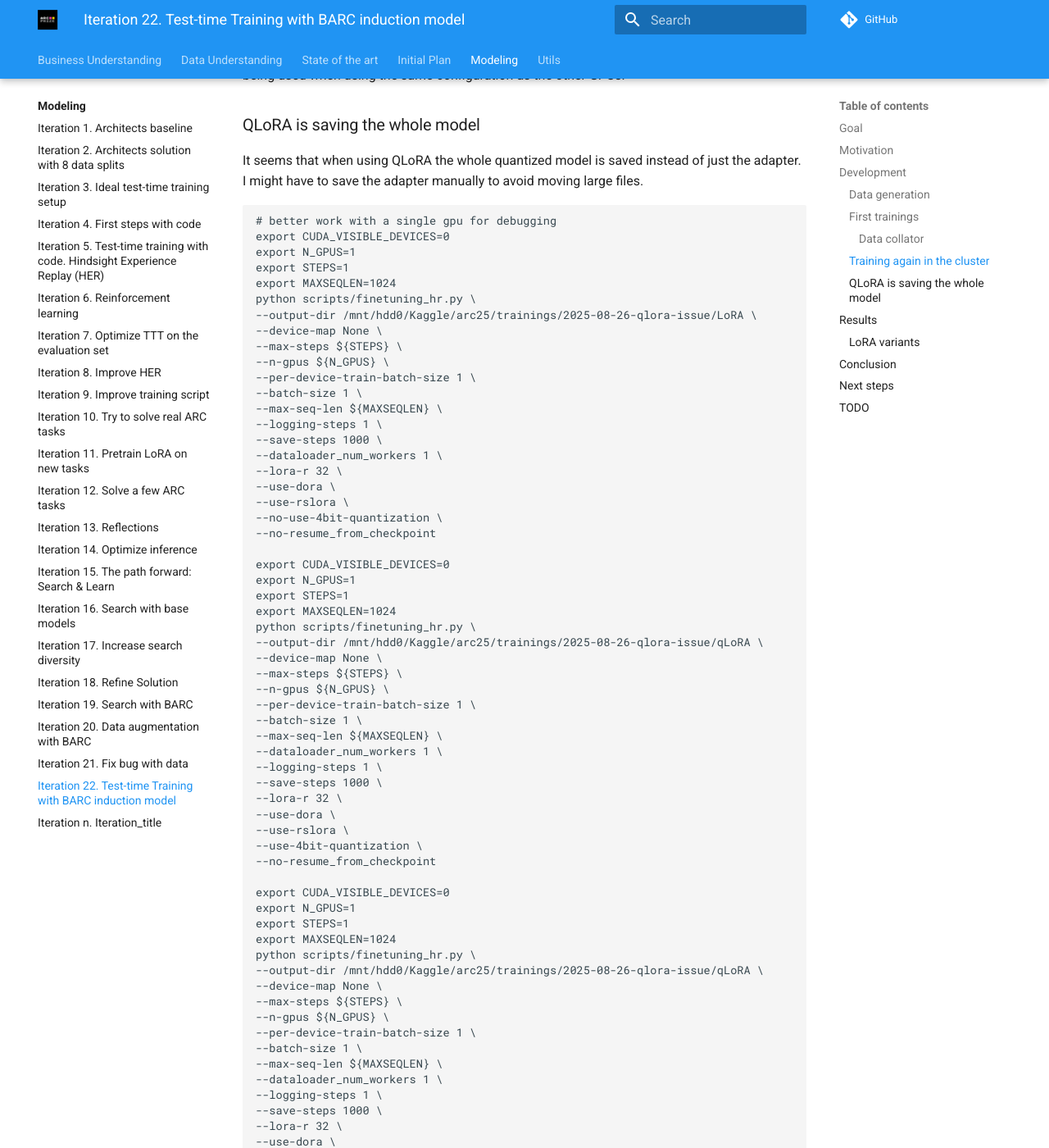
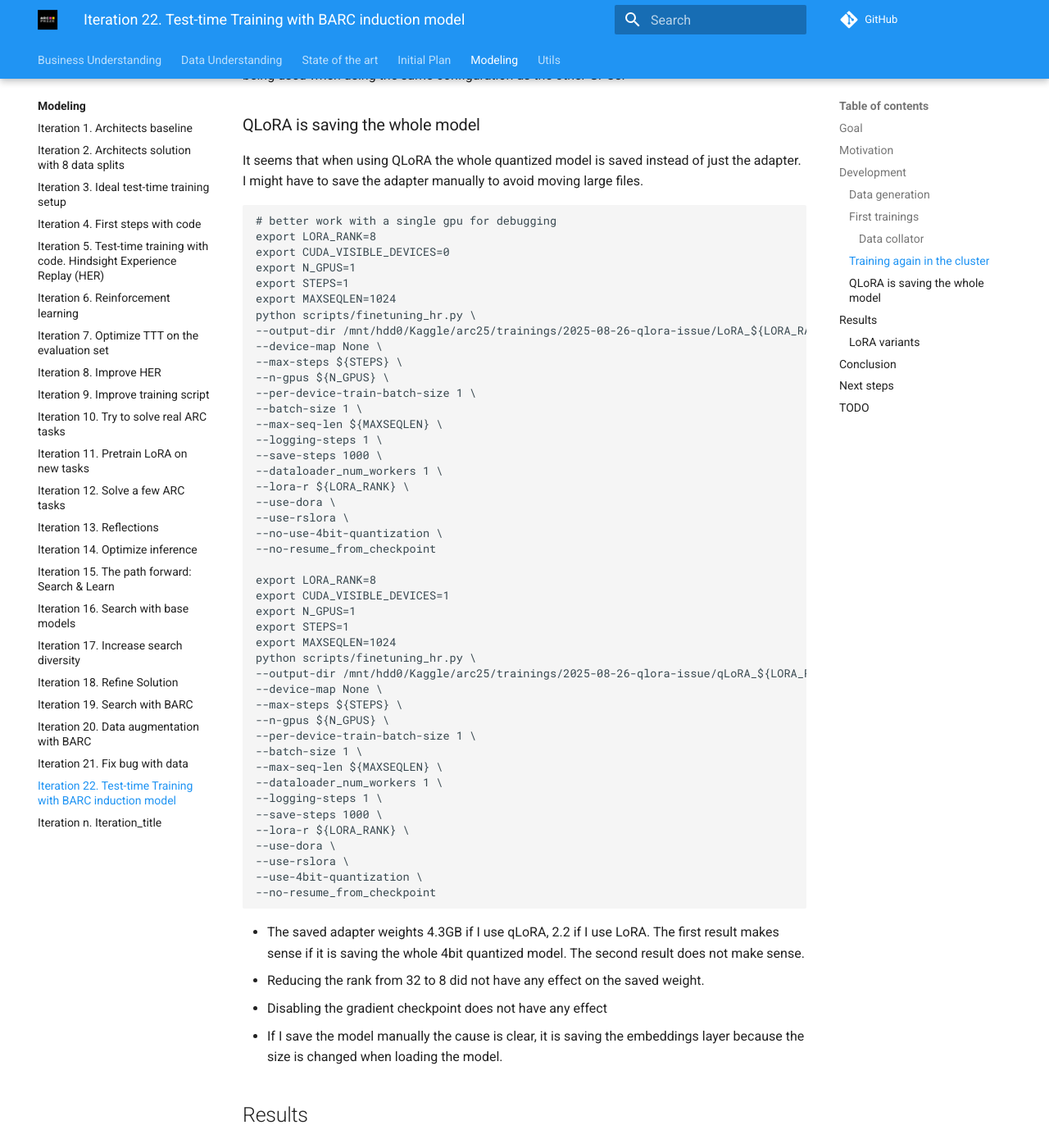
Before and after one commit to ironbar/arc25, an MkDocs documentation site: the page built from docs/modeling/Iteration_22_ttt_BARC.md, in a window 1280 px wide and 1400 px high, scrolled down 4026 px. Shown: the whole window at 82% size. Built offline with MkDocs 1.6.1 and Material for MkDocs 9.7.7, drawn with Linux system fonts in a browser that asks for light colours; comment, search, counter and statistics services are not loaded; some of the changed text lies outside the part shown.

Commit message:
found the cause of the problem where the lora adapter uses too much space on disk

````diff
--- a/docs/modeling/Iteration_22_ttt_BARC.md
+++ b/docs/modeling/Iteration_22_ttt_BARC.md
@@ -193,12 +193,13 @@ have to save the adapter manually to avoid moving large files.
 
 ```bash
 # better work with a single gpu for debugging
+export LORA_RANK=8
 export CUDA_VISIBLE_DEVICES=0
 export N_GPUS=1
 export STEPS=1
 export MAXSEQLEN=1024
 python scripts/finetuning_hr.py \
---output-dir /mnt/hdd0/Kaggle/arc25/trainings/2025-08-26-qlora-issue/LoRA \
+--output-dir /mnt/hdd0/Kaggle/arc25/trainings/2025-08-26-qlora-issue/LoRA_${LORA_RANK} \
 --device-map None \
 --max-steps ${STEPS} \
 --n-gpus ${N_GPUS} \
@@ -208,18 +209,19 @@ python scripts/finetuning_hr.py \
 --logging-steps 1 \
 --save-steps 1000 \
 --dataloader_num_workers 1 \
---lora-r 32 \
+--lora-r ${LORA_RANK} \
 --use-dora \
 --use-rslora \
 --no-use-4bit-quantization \
 --no-resume_from_checkpoint
 
-export CUDA_VISIBLE_DEVICES=0
+export LORA_RANK=8
+export CUDA_VISIBLE_DEVICES=1
 export N_GPUS=1
 export STEPS=1
 export MAXSEQLEN=1024
 python scripts/finetuning_hr.py \
---output-dir /mnt/hdd0/Kaggle/arc25/trainings/2025-08-26-qlora-issue/qLoRA \
+--output-dir /mnt/hdd0/Kaggle/arc25/trainings/2025-08-26-qlora-issue/qLoRA_${LORA_RANK} \
 --device-map None \
 --max-steps ${STEPS} \
 --n-gpus ${N_GPUS} \
@@ -229,36 +231,19 @@ python scripts/finetuning_hr.py \
 --dataloader_num_workers 1 \
 --logging-steps 1 \
 --save-steps 1000 \
---lora-r 32 \
---use-dora \
---use-rslora \
---use-4bit-quantization \
---no-resume_from_checkpoint
-
-export CUDA_VISIBLE_DEVICES=0
-export N_GPUS=1
-export STEPS=1
-export MAXSEQLEN=1024
-python scripts/finetuning_hr.py \
---output-dir /mnt/hdd0/Kaggle/arc25/trainings/2025-08-26-qlora-issue/qLoRA \
---device-map None \
---max-steps ${STEPS} \
---n-gpus ${N_GPUS} \
---per-device-train-batch-size 1 \
---batch-size 1 \
---max-seq-len ${MAXSEQLEN} \
---dataloader_num_workers 1 \
---logging-steps 1 \
---save-steps 1000 \
---lora-r 32 \
+--lora-r ${LORA_RANK} \
 --use-dora \
 --use-rslora \
 --use-4bit-quantization \
 --no-resume_from_checkpoint
 ```
 
-The saved adapter weights 4.3GB if I use qLoRA, 2.2 if I use LoRA. The first result makes sense if
+- The saved adapter weights 4.3GB if I use qLoRA, 2.2 if I use LoRA. The first result makes sense if
 it is saving the whole 4bit quantized model. The second result does not make sense.
+- Reducing the rank from 32 to 8 did not have any effect on the saved weight.
+- Disabling the gradient checkpoint does not have any effect
+- If I save the model manually the cause is clear, it is saving the embeddings layer because the size
+  is changed when loading the model.
 
 ## Results
 
@@ -281,6 +266,7 @@ in the results between the variants?
   - [ ] With and without solved tasks
 - [ ] Which LoRA parameters are compatible with VLLM?
 - [ ] Fix issue with qlora model saving the complete model
+  - [ ] I'm able to continue the training from the current checkpoints?
 - [x] Train the model on the cluster
 - [ ] Script for inference
 - [ ] Find best training hyperparameters (learning rate, batch size, lora rank)
````
Also changed, not shown: 1 other file.
